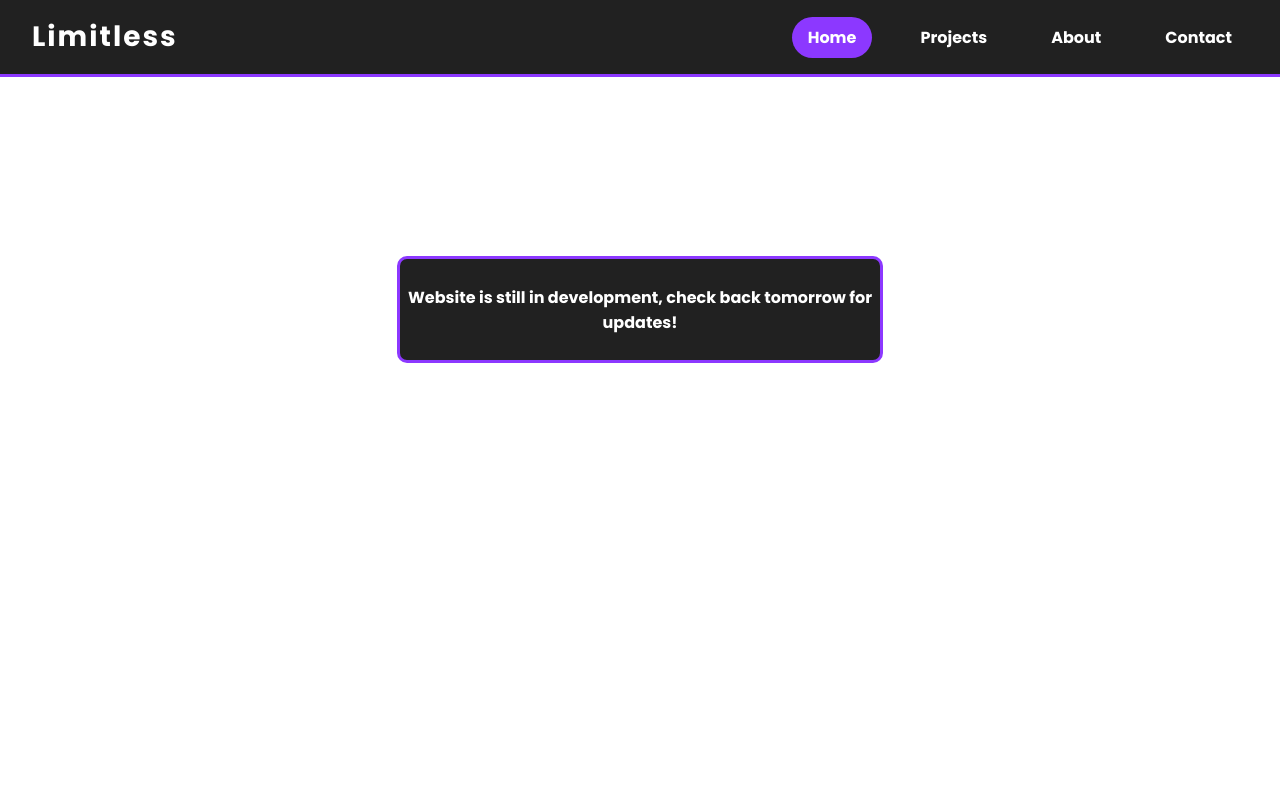
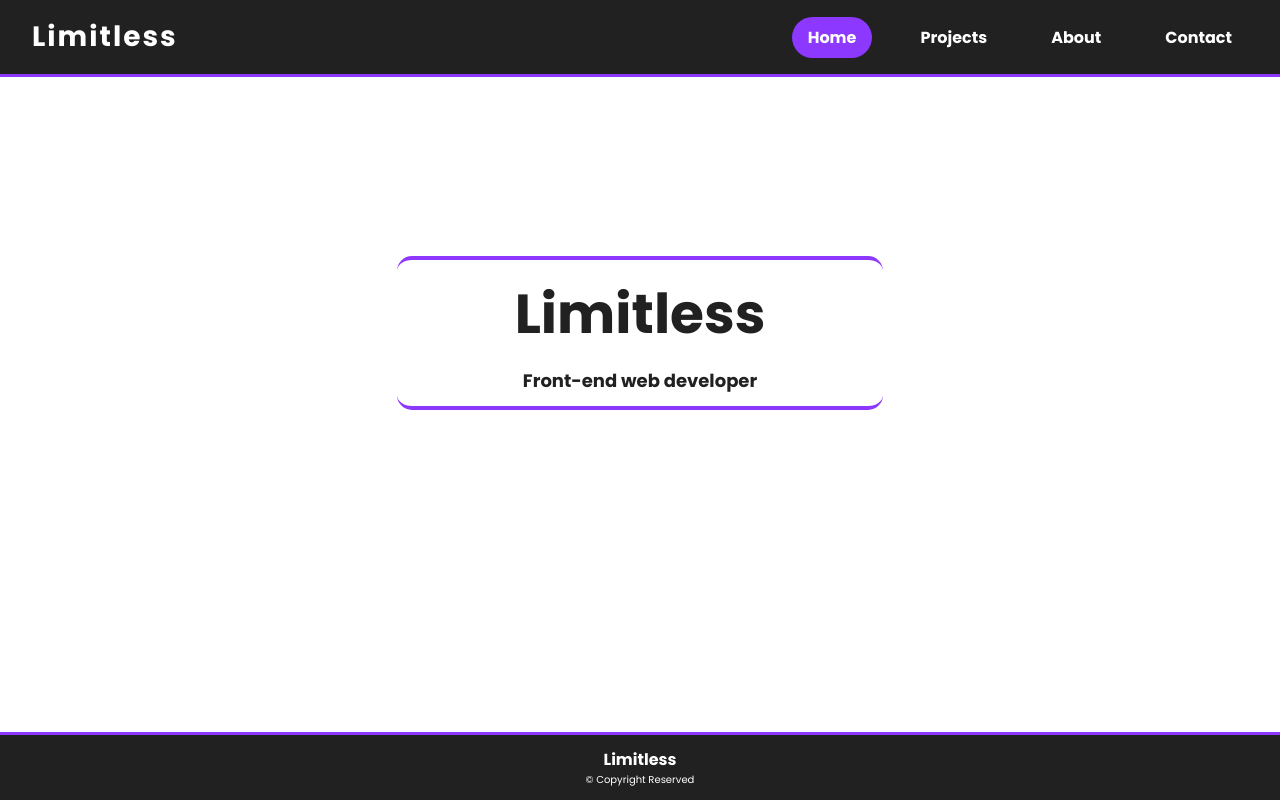
Before and after one commit to williamjroche/personal-site, a plain HTML site: page index.html in a window 1280 px wide. Drawn offline with Linux system fonts and the light colour scheme.

Commit message:
Add files via upload
-Added footer
-added a welcome/introduction to home page

```diff
--- a/aboutstyle.css
+++ b/aboutstyle.css
@@ -11,6 +11,26 @@
     box-sizing: border-box;
     font-family: "Poppins", sans-serif;
 }
+#footer{
+    position: fixed;
+    width: 100%;
+    z-index: 99;
+    background-color: var(--dark);
+    padding: 12px 24px;
+    border-top: 3px solid var(--primary);
+    bottom: 0;
+  }
+  .footerbrand{
+    color: #fff;
+    font-size: 16px;
+    font-weight: 900;
+    text-align: center;
+  }
+  .copyright{
+    color: #fff;
+    font-size: 10px;
+    text-align: center;
+  }
 #content{
   margin-top: 4%;
   margin-bottom: 4%;
--- a/contactstyle.css
+++ b/contactstyle.css
@@ -11,6 +11,26 @@
     box-sizing: border-box;
     font-family: "Poppins", sans-serif;
 }
+#footer{
+    position: fixed;
+    width: 100%;
+    z-index: 99;
+    background-color: var(--dark);
+    padding: 12px 24px;
+    border-top: 3px solid var(--primary);
+    bottom: 0;
+  }
+  .footerbrand{
+    color: #fff;
+    font-size: 16px;
+    font-weight: 900;
+    text-align: center;
+  }
+  .copyright{
+    color: #fff;
+    font-size: 10px;
+    text-align: center;
+  }
 .texta{
     border-radius: 10px;
 }
--- a/index.html
+++ b/index.html
@@ -5,6 +5,7 @@
         <meta http-equiv="X-UA-Compatible" content="IE=edge">
         <meta name="viewport" content="width=device-width, initial-scale=1.0">
         <link rel="stylesheet" href="style.css">
+        <link rel="icon" href="icon.png" type="image/x-icon">
         <title>Limitless</title>
     </head>
     <body>
@@ -32,12 +33,19 @@
         <a href="about.html">About</a>
         <a href="contact.html">Contact</a>
     </nav>
-          <script src="index.js"></script>
+        <script src="index.js"></script>
 
-          <h4 class="update">Website is still in development, check back tomorrow for updates!</h4>
+        <!--<h4 class="update">Website is still in development, check back tomorrow for updates!</h4>-->
 
-          <!--<div id="footer">
-              <p class="brand">Limitless</p>
-          </div>-->
+    <div class="welcome">
+        <p class="message-brand">Limitless</p>
+        <h2 class="message-iam">Front-end web developer</h2>
+    </div>
+
+<!--Footer--><!--Footer--><!--Footer--><!--Footer--><!--Footer--><!--Footer--><!--Footer--><!--Footer--><!--Footer--><!--Footer--><!--Footer--><!--Footer--><!--Footer--><!--Footer--><!--Footer--><!--Footer-->
+        <footer id="footer">
+            <p class="footerbrand">Limitless</p>
+            <p class="copyright">&copy; Copyright Reserved</p>
+        </footer>
     </body>
 </html>
--- a/projectsstyle.css
+++ b/projectsstyle.css
@@ -14,6 +14,26 @@ body{
     padding: 0;
     box-sizing: border-box;
     font-family: "Poppins", sans-serif;
+}
+#footer{
+  position: fixed;
+  width: 100%;
+  z-index: 99;
+  background-color: var(--dark);
+  padding: 12px 24px;
+  border-top: 3px solid var(--primary);
+  bottom: 0;
+}
+.footerbrand{
+  color: #fff;
+  font-size: 16px;
+  font-weight: 900;
+  text-align: center;
+}
+.copyright{
+  color: #fff;
+  font-size: 10px;
+  text-align: center;
 }
 .title{
     text-align: center;
--- a/style.css
+++ b/style.css
@@ -16,21 +16,49 @@ body{
   box-sizing: border-box;
   font-family: "Poppins", sans-serif;
 }
-/*#footer{
+div.welcome{
+  margin-top: 40%;
+  margin-left: 10%;
+  margin-right: 10%;
+  border-top: 4px solid var(--primary);
+  border-bottom: 4px solid var(--primary);
+  border-radius: 15px;
+  text-align: center;
+}
+.message-brand{
+  color: var(--dark);
+  font-weight: 900;
+  font-size: 55px;
+  margin-top: 2.5%;
+  margin-bottom: 2.5%;
+}
+.message-iam{
+  color: var(--dark);
+  font-weight: 900;
+  font-size: 18px;
+  margin-top: 2.5%;
+  margin-bottom: 2.5%;
+}
+#footer{
   position: fixed;
   width: 100%;
   z-index: 99;
   background-color: var(--dark);
-  padding: 16px 32px;
+  padding: 12px 24px;
   border-top: 3px solid var(--primary);
-  transform: translateY(614px);
-  padding-bottom: 20px;
+  bottom: 0;
 }
-.brand{
+.footerbrand{
   color: #fff;
   font-size: 16px;
   font-weight: 900;
-}*/
+  text-align: center;
+}
+.copyright{
+  color: #fff;
+  font-size: 10px;
+  text-align: center;
+}
 .update{
   text-align: center;
   background-color: var(--dark);
@@ -148,6 +176,8 @@ h1{
   display: block;
   z-index: 98;
   background-color: var(--dark);
+  /*background: hsl(0 0% 100% / 0.1);
+  backdrop-filter: blur(2rem);*/
   padding-top: 120px;
   transition: 0.4s;
 }
@@ -172,7 +202,7 @@ h1{
   max-width: 150px;
   transition: 0.4s;
 }
-
+/*Desktop*/
 @media (min-width: 768px){
   .hamburger{
       display: none;
@@ -185,4 +215,35 @@ h1{
     margin-left: 31%;
   margin-right: 31%;
   }
+  div.welcome{
+    margin-top: 20%;
+    margin-left: 31%;
+    margin-right: 31%;
+    border-top: 4px solid var(--primary);
+    border-bottom: 4px solid var(--primary);
+    border-radius: 15px;
+    text-align: center;
+  }
+  .message-welcome{
+    margin-top: 1%;
+    margin-bottom: 1%;
+  }
+  .message-to{
+    margin-top: 1%;
+    margin-bottom: 1%;
+  }
 }
+/*tablet to small monitors*/
+@media only screen and (min-width: 768px) and (max-width: 1200px){
+  div.welcome{
+    margin-top: 30%;
+  }
+}
+/*Weird screen sizes*/
+@media only screen and (min-width: 500px) and (max-width: 768px){
+  div.welcome{
+    margin-top: 30%;
+    margin-left: 25%;
+    margin-right: 25%;
+  }
+}
```
Also changed, not shown: about.html (+4 -0 lines), contact.html (+5 -1 lines), projects.html (+5 -1 lines), icon.png (added).
